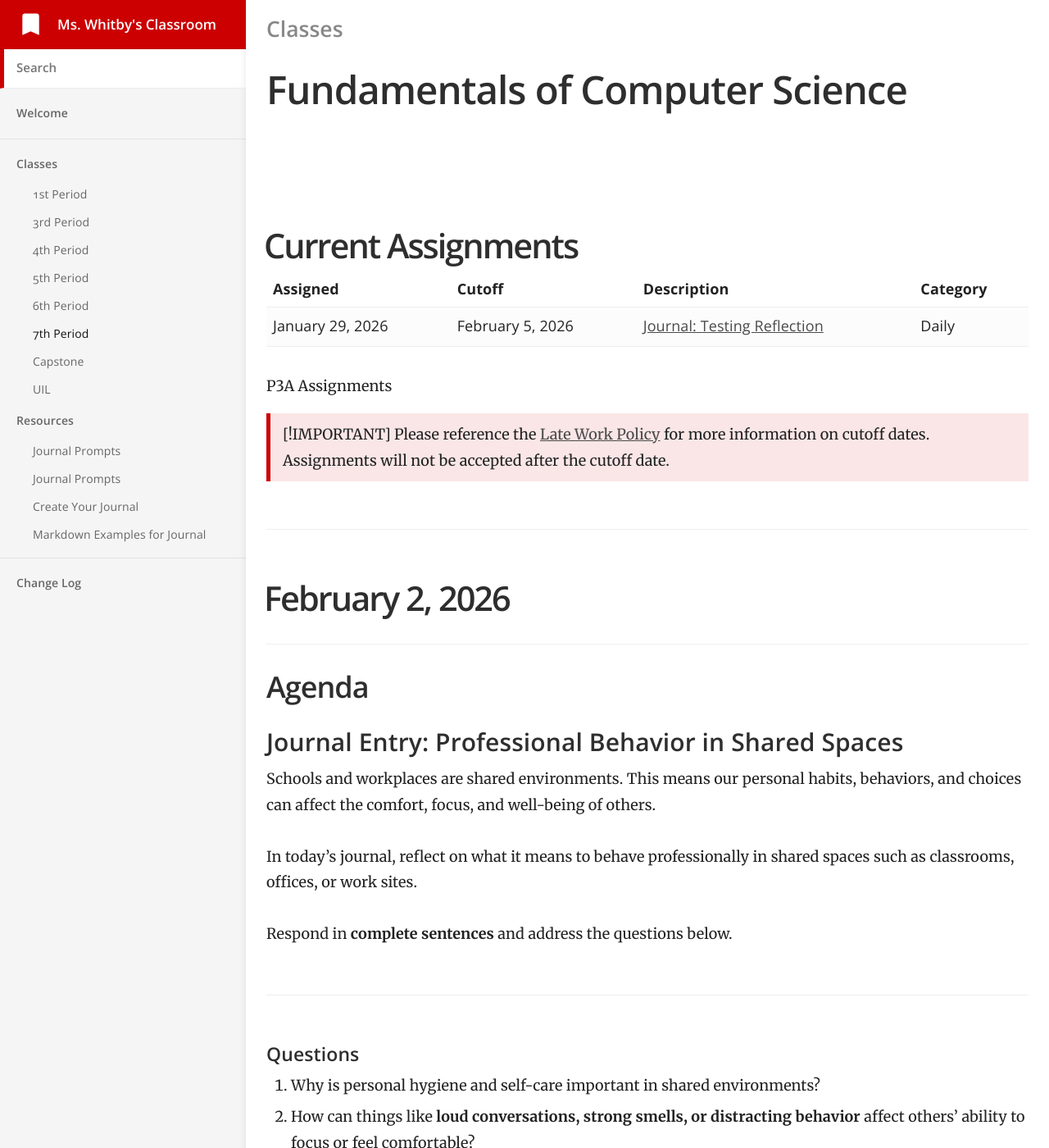
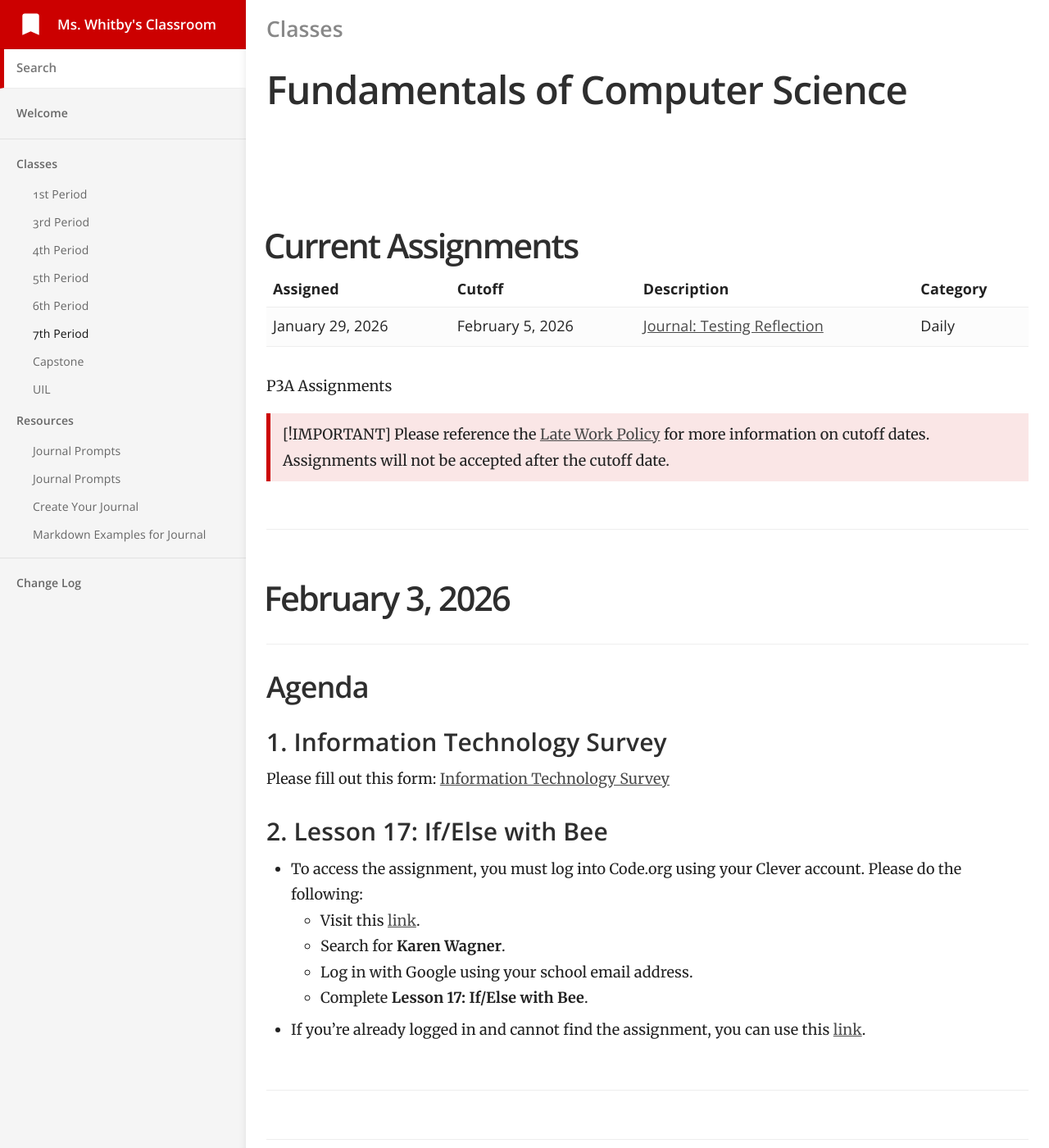
Before and after one commit to mswhitby/classroom, a Jekyll site: the page built from _docs/classes/7th.md, in a window 1280 px wide and 1400 px high. Shown: the whole window at 82% size. Built offline with Jekyll 4.4.1, drawn with Linux system fonts in a browser that asks for light colours.

Commit message:
Updated lessons

```diff
--- a/_docs/classes/7th.md
+++ b/_docs/classes/7th.md
@@ -135,6 +135,40 @@ order: 6
 
 ****
 
+# February 3, 2026
+
+## Agenda
+
+### 1. Information Technology Survey
+
+Please fill out this form: [Information Technology Survey](https://forms.office.com/Pages/ResponsePage.aspx?id=L8RkFxV1qEmnEnqRUF6kpQS1CTHAESNOsyklvYFmpDpUMzQ2N0s3WThHTktYWUw1UjhNRzJLTkFEWS4u)
+
+### 2. Lesson 17: If/Else with Bee
+- To access the assignment, you must log into Code.org using your Clever account. Please do the following:
+    - Visit this [link](https://clever.com/oauth/district-picker?client_id=2f27405716644a951b23&redirect_uri=https%3A%2F%2Fstudio.code.org%2Fusers%2Fauth%2Fclever%2Fcallback&response_type=code&state=ede33ff61289cf32708a0f54079cdd23e31d0b0a02b0e0e8).
+    - Search for **Karen Wagner**.
+    - Log in with Google using your school email address.
+    - Complete **Lesson 17: If/Else with Bee**.
+
+- If you're already logged in and cannot find the assignment, you can use this [link](https://studio.code.org/courses/express-2025/units/1/lessons/17/levels/1).
+
+----
+
+<!-- ### 2. Journal
+
+- Complete your journal entry for this week if you have not completed it yet.
+- The journal entry was assigned [Monday, January 20, 2026](https://github.com/mswhitby/WHSTechNotes/blob/main/journal.md#january-20-2026).
+
+----
+
+### 3. Missing Work
+
+If you complete any missing work, you must email me at <dwhitby@judsonisd.org> to let me know. If you do not email me, I will not know you've made up work and your make-up work will not be graded. -->
+
+
+
+----
+
 # February 2, 2026
 
 ## Agenda
```
Also changed, not shown: _docs/classes/3rd.md (+21 -0 lines).
